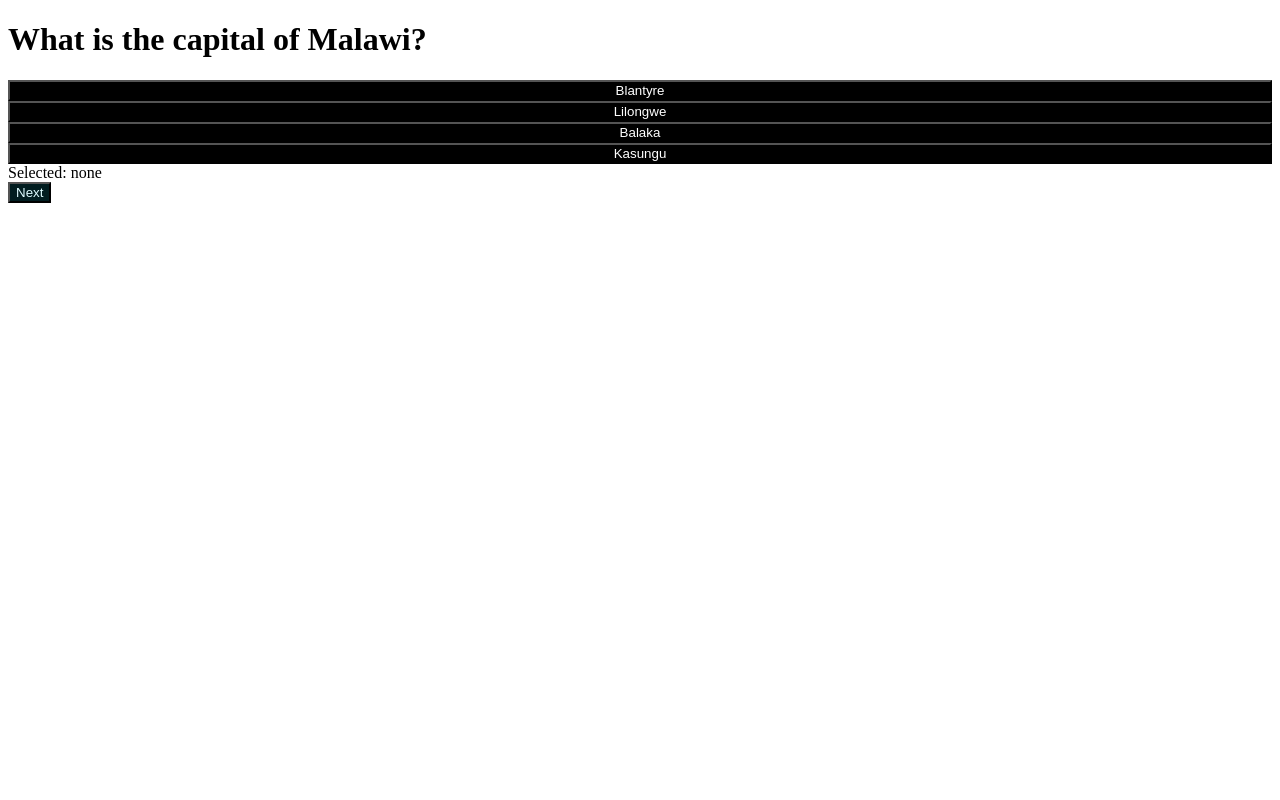
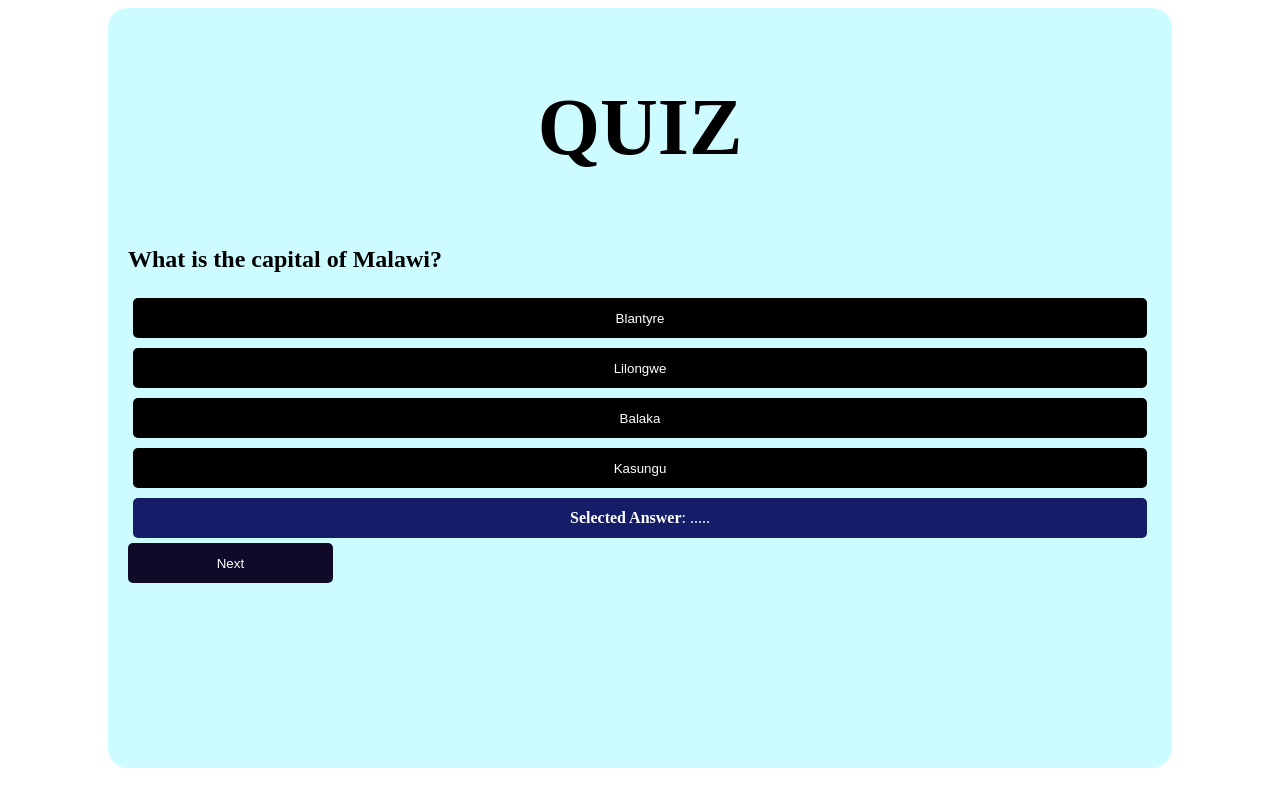
Before and after one commit to MwenechoJH/Group-Assignment-Learning-Website, a plain HTML site: page quiz/quiz.html in a window 1280 px wide. Drawn offline with Linux system fonts and the light colour scheme.

Commit message:
add a little css

```diff
--- a/quiz/quiz.css
+++ b/quiz/quiz.css
@@ -1,16 +1,75 @@
+.main_container{
+    display: flex;
+    justify-self: center;
+    flex-direction: column;
+    width: 80vw;
+    height: 90vh;
+    background-color: rgba(150, 248, 255, 0.487);
+    border-radius: 20px;
+    padding: 20px;
+
+}
+
+h1{
+    text-align: center;
+    font-size: 80px;
+}
+
 .first{
-    background-color: rgb(255, 255, 255);
+    color: black;
 }
 .ans_container{
     display: flex;
     flex-direction: column;
 }
 
+.sub_ans{
+    display: flex;
+    justify-content: center;
+    align-items: center;
+    margin: 5px;
+    height: 40px;
+    background-color: rgb(21, 29, 105);
+    color: white;
+    border-radius: 5px;
+}
+
 .ans_btn{
+    border: 0px;
+    margin: 5px;
+    height: 40px;
     background-color: black;
     color: white;
+    border-radius: 5px;
+}
+
+.ans_btn:hover{
+    opacity: 0.5;
+}
+.ans_btn:focus{
+    opacity: 0.5;
+}
+
+.qst_nav{
+    display: flex;
+    justify-content: space-between;
 }
 .qst_nav button{
-    background-color: rgb(1, 29, 32);
-    color: rgb(222, 252, 255);
+    border: 0px;
+    background-color: rgb(16, 10, 41);
+    color: rgb(255, 255, 255);
+    height: 40px;
+    border-radius: 5px;
+    width: 20%;
 }
+#nxt_btn{
+    display: flex;
+    right: 10px;
+    justify-self: baseline;
+    justify-content: center;
+    align-items: center;
+}
+
+#sub_btn{
+    background-color: green;
+}
--- a/quiz/quiz.html
+++ b/quiz/quiz.html
@@ -8,13 +8,18 @@
 
 </head>
 <body>
-    <div class="first">
+    <div class="main_container">
+        <h1>QUIZ</h1>
+        <div class="first">
+
+        </div>
+        <div class="qst_nav">
+            <button id="prev_btn">Previous</button>
+            <button id="nxt_btn"> Next</button>
+        </div>
 
     </div>
-    <div class="qst_nav">
-        <button id="prev_btn">Previous</button>
-        <button id="nxt_btn"> Next</button>
-    </div>
+
 
 
 
--- a/quiz/quiz.js
+++ b/quiz/quiz.js
@@ -1,6 +1,4 @@
 let container = document.querySelector('.first');
-// let next_button = document.getElementById('nxt_btn');
-// let prev_button = document.getElementById('prev_btn');
 const qst_navigation = document.querySelector('.qst_nav')
 let sub_ans = document.querySelector('.sub_ans')
 let index = 0;
@@ -12,7 +10,7 @@ const questions = [
         answer_2: "Lilongwe",
         answer_3: "Balaka",
         answer_4: "Kasungu",
-        sumbitted_ans: "none",
+        sumbitted_ans: ".....",
         correct_ans: 2
     },
     {
@@ -21,7 +19,7 @@ const questions = [
         answer_2: "Rice",
         answer_3: "Chiponde",
         answer_4: "Sweet Potatoes",
-        sumbitted_ans: "none",
+        sumbitted_ans: ".....",
         correct_ans: 1
     },
     {
@@ -30,7 +28,7 @@ const questions = [
         answer_2: "English",
         answer_3: "Chichewa",
         answer_4: "French",
-        sumbitted_ans: "none",
+        sumbitted_ans: ".....",
         correct_ans: 3
     },
     {
@@ -39,7 +37,7 @@ const questions = [
         answer_2: "Kilimanjaro Mountain",
         answer_3: "Nyika Platue",
         answer_4: "Zomba Mountain",
-        sumbitted_ans: "none",
+        sumbitted_ans: ".....",
         correct_ans: 1
     },
     {
@@ -48,7 +46,7 @@ const questions = [
         answer_2: "John Chilembwe",
         answer_3: "Hastings Kamuzu Banda",
         answer_4: "Bingu Mutharika",
-        sumbitted_ans: "none",
+        sumbitted_ans: ".....",
         correct_ans: 3
     },
     {
@@ -57,7 +55,7 @@ const questions = [
         answer_2: "Dwangwa River",
         answer_3: "Bua River",
         answer_4: "Shire River",
-        sumbitted_ans: "none",
+        sumbitted_ans: ".....",
         correct_ans: 4
     },
     {
@@ -66,7 +64,7 @@ const questions = [
         answer_2: "2024",
         answer_3: "1964",
         answer_4: "1891",
-        sumbitted_ans: "none",
+        sumbitted_ans: ".....",
         correct_ans: 3
     },
     {
@@ -75,7 +73,7 @@ const questions = [
         answer_2: "US Dollar",
         answer_3: "Malawi Rand",
         answer_4: "Malawi Kwacha",
-        sumbitted_ans: "none",
+        sumbitted_ans: ".....",
         correct_ans: 4
     },
     {
@@ -83,8 +81,8 @@ const questions = [
         answer_1: "Lake Malawi",
         answer_2: "Lake Tanzania-Malawi",
         answer_3: "Lake Shire",
-        answer_4: "2Lake Nyasa",
-        sumbitted_ans: "none",
+        answer_4: "Lake Nyasa",
+        sumbitted_ans: ".....",
         correct_ans: 1
     },
     {
@@ -93,7 +91,7 @@ const questions = [
         answer_2: "Africa",
         answer_3: "South America",
         answer_4: "Australia",
-        sumbitted_ans: "none",
+        sumbitted_ans: ".....",
         correct_ans: 2
     }
 ];
@@ -105,13 +103,13 @@ function load_question(qst_num){
     const my_html =
         `
             <div class="second">
-                <h1> ${questions[qst_num].question}</h1>
+                <h2> ${questions[qst_num].question}</h2>
                 <div class="ans_container">
                     <button class="ans_btn" onclick="check_ans(1)"> ${questions[qst_num].answer_1}</button>
                     <button class="ans_btn" onclick="check_ans(2)"> ${questions[qst_num].answer_2}</button>
                     <button class="ans_btn" onclick="check_ans(3)"> ${questions[qst_num].answer_3}</button>
                     <button class="ans_btn" onclick="check_ans(4)"> ${questions[qst_num].answer_4}</button>
-                    <div class="sub_ans"> Selected: ${questions[qst_num].sumbitted_ans}</div>
+                    <div class="sub_ans"> <b>Selected Answer</b>: ${questions[qst_num].sumbitted_ans}</div>
                 </div>
             </div>
 
```
